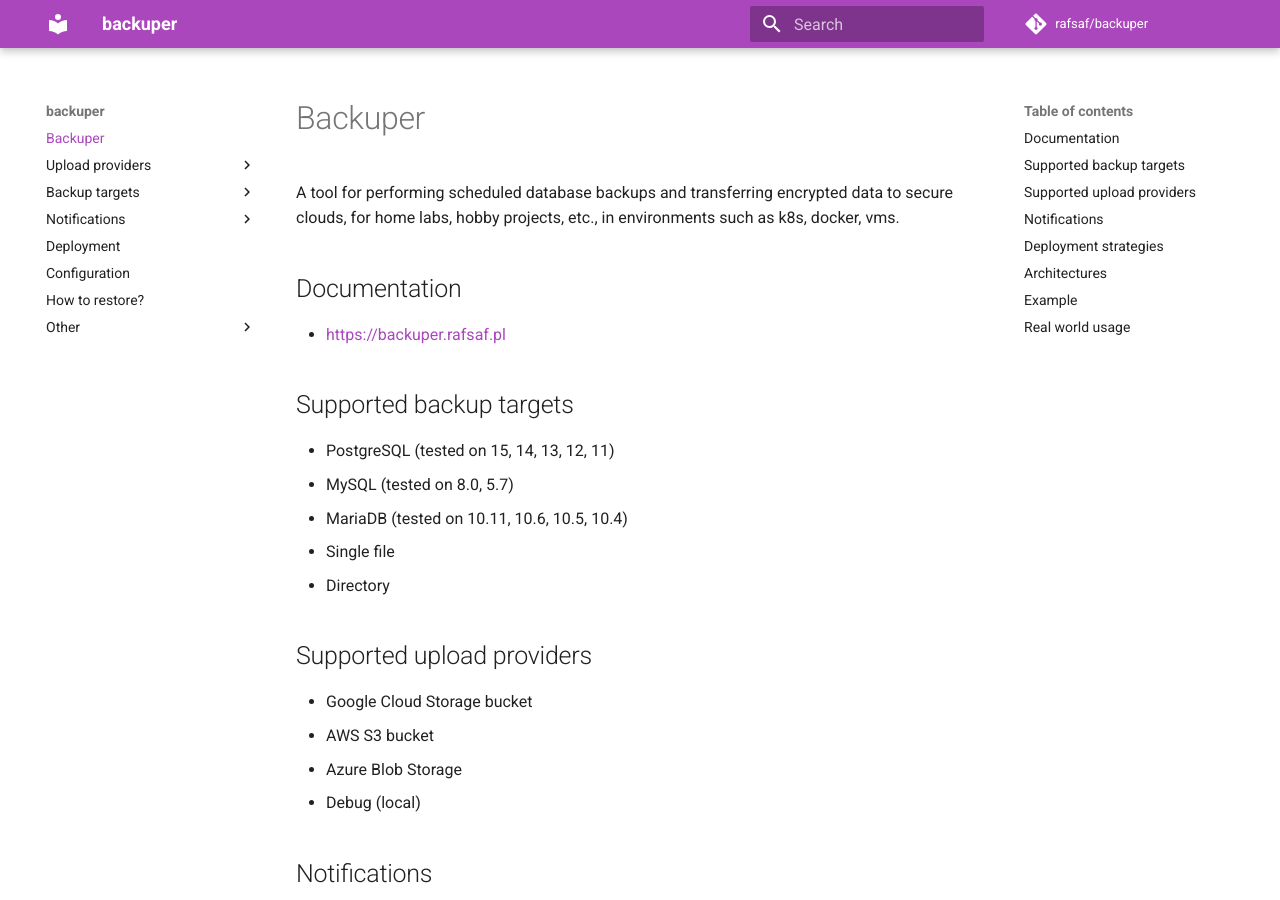
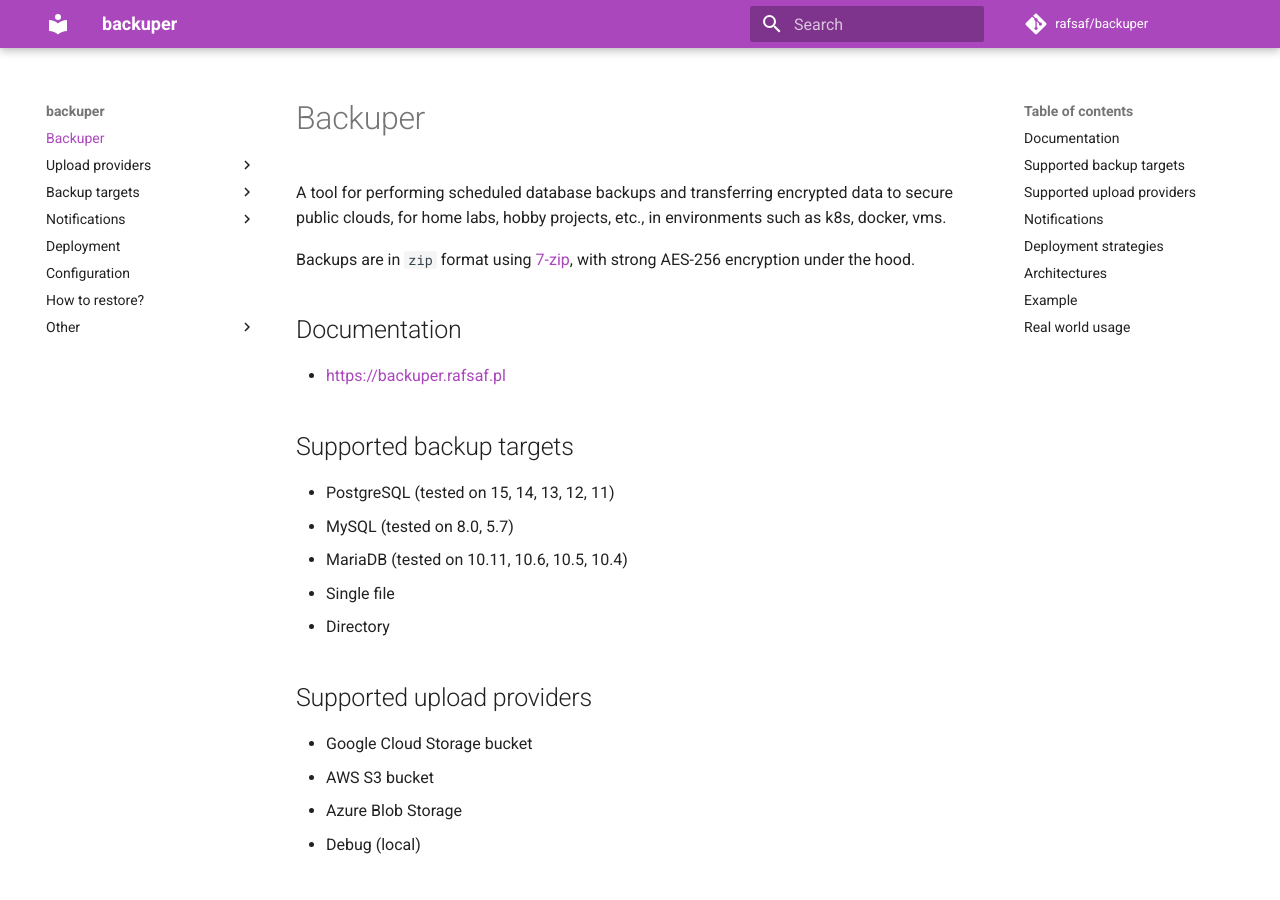
Before and after one commit to rafsaf/ogion, an MkDocs documentation site: the page built from docs/index.md, in a window 1280 px wide and 900 px high. Built offline with MkDocs 1.6.1 and Material for MkDocs 9.7.7, drawn with Linux system fonts in a browser that asks for light colours; comment, search, counter and statistics services are not loaded; the version menu is left out.

```diff
--- a/docs/index.md
+++ b/docs/index.md
@@ -1,6 +1,8 @@
 # Backuper
 
-A tool for performing scheduled database backups and transferring encrypted data to secure clouds, for home labs, hobby projects, etc., in environments such as k8s, docker, vms.
+A tool for performing scheduled database backups and transferring encrypted data to secure public clouds, for home labs, hobby projects, etc., in environments such as k8s, docker, vms.
+
+Backups are in `zip` format using [7-zip](https://www.7-zip.org/), with strong AES-256 encryption under the hood.
 
 ## Documentation
 - [https://backuper.rafsaf.pl](https://backuper.rafsaf.pl)
```
Also changed, not shown: README.md (+3 -1 lines).
